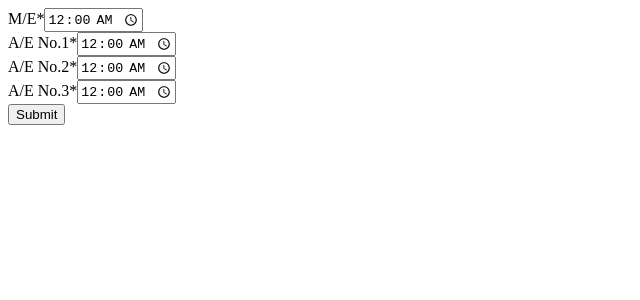
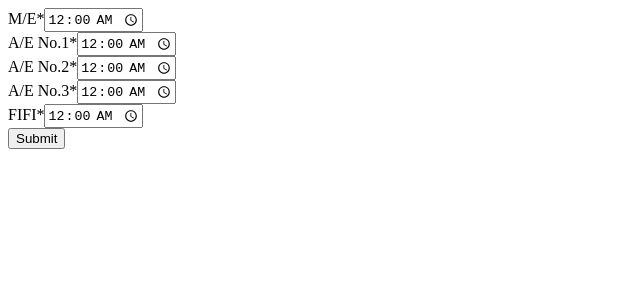
Before and after one commit to revanza-git/tugboat-form, a Next.js app: page /Form/running in a window 1280 px wide. Shown: the top 300 px of the page, without its empty margins (0-640 px from the left). Built offline with nearby package versions, Linux system fonts and the light colour scheme.

Commit message:
fifi code

```diff
--- a/next.config.mjs
+++ b/next.config.mjs
@@ -1,4 +1,5 @@
 /** @type {import('next').NextConfig} */
 const nextConfig = {};
 
+
 export default nextConfig;
--- a/pages/Form/running.tsx
+++ b/pages/Form/running.tsx
@@ -7,6 +7,7 @@
   ae1: string;
   ae2: string;
   ae3: string;
+  fifi: string;
 }
 
 export const Running: React.FC = () => {
@@ -108,6 +109,28 @@
           )}
         </div>
 
+        <div>
+          <label className="block mb-2 text-sm font-medium text-gray-900">
+            <span>FIFI*</span>
+            <input
+              {...register("fifi", {
+                required: "Please fill in this field.",
+              })}
+              aria-invalid={errors["fifi"] ? "true" : "false"}
+              placeholder="Type Here..."
+              type="time"
+              className="bg-gray-50 border border-gray-300 text-gray-900 text-sm rounded-lg focus:ring-blue-500 focus:border-blue-500 block w-full p-2.5"
+              disabled={isSubmitted} // Disable input if form is submitted
+              defaultValue="00:00"
+            />
+          </label>
+          {errors["fifi"] && (
+            <p role="alert" className="text-red-500 text-xs italic">
+              {errors["fifi"]?.message}
+            </p>
+          )}
+        </div>
+
         <div className="flex justify-end">
           {" "}
           {/* Modified */}
```
Also changed, not shown: iisnode/index.html (+2 -2 lines), iisnode/REGAS01656-17832-stdout-1719291940915.txt (deleted), iisnode/REGAS01656-6520-stderr-1719288873103.txt (deleted), iisnode/REGAS01656-6520-stdout-1719288873101.txt (deleted), iisnode/REGAS01656-9544-stderr-1719276167044.txt (deleted), iisnode/REGAS01656-9544-stdout-1719276167043.txt (deleted), 2 other files (tests, documents, lock files or other folders).
